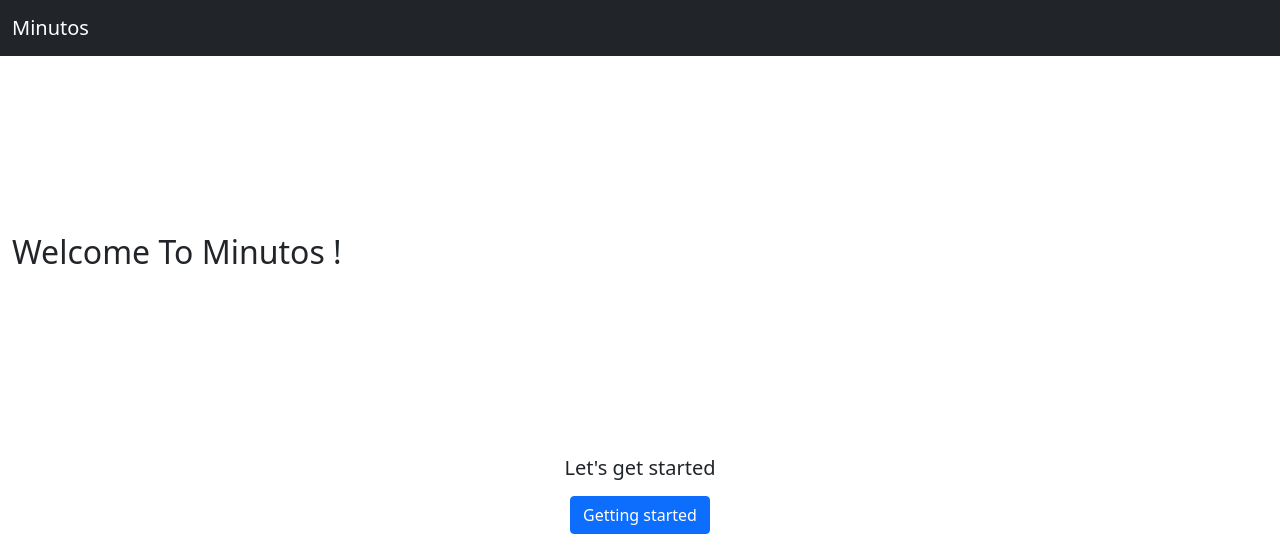
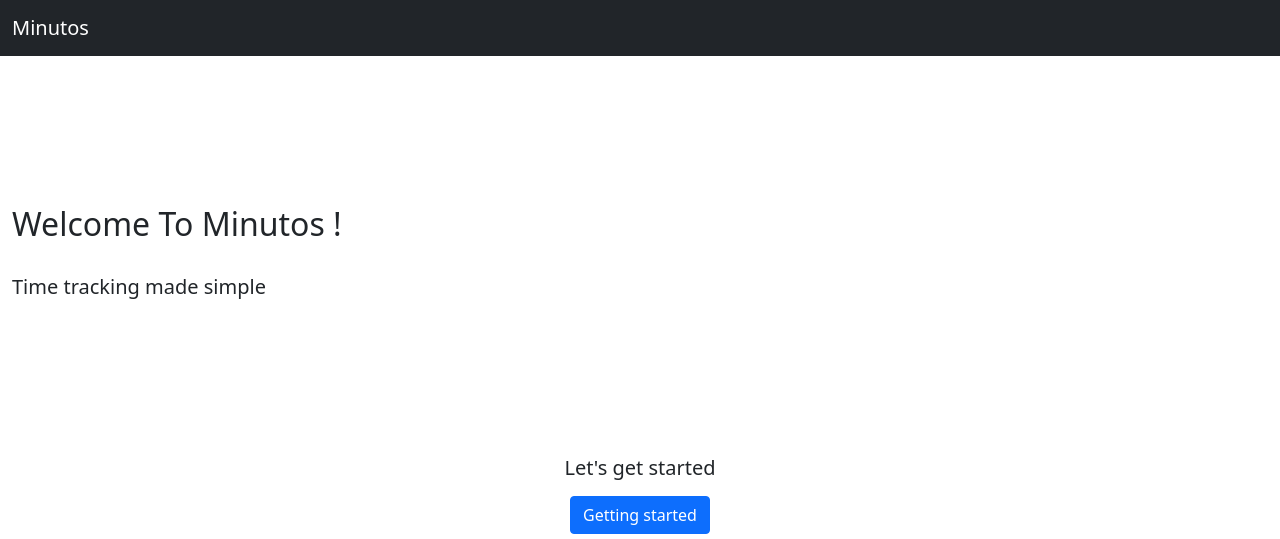
Before and after one commit to saadaoui-salah/time-tracker, a Django app: page / in a window 1280 px wide. Shown: the top 539 px of the page. Run offline with Django 3.2, Linux system fonts and the light colour scheme.

Commit message:
add subtitle

```diff
--- a/back-end/minutos/templates/home.html
+++ b/back-end/minutos/templates/home.html
@@ -4,8 +4,9 @@
 
 {% block content %}
 <div style="height: 400px;" class="container-fluid d-flex align-items-center">
-    <div class="d-flex justify-content-center">
-        <h2 class="title">Welcome To Minutos !</h2>
+    <div class=" justify-content-center">
+        <h2 class="title">Welcome To Minutos !</h2><br/>
+        <h5 class="title">Time tracking made simple</h5>
     </div>
 </div>
 <div style="height: 60px;" class="container-fluid">
```
